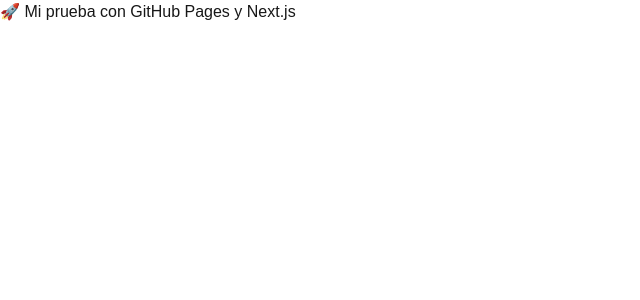
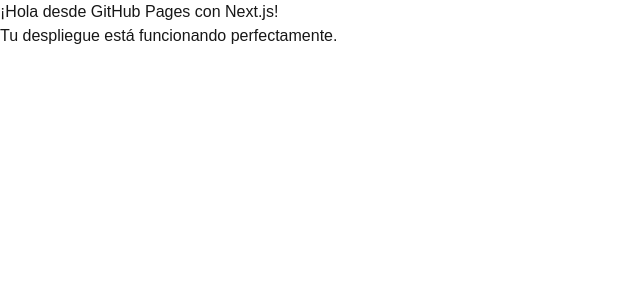
Before and after one commit to ElkinSanchez23/github-pages-test, a Next.js app: page / in a window 1280 px wide. Shown: the top 300 px of the page, without its empty margins (0-640 px from the left). Built offline with nearby package versions, Linux system fonts and the light colour scheme.

Commit message:
feat: update homepage content

```diff
--- a/package.json
+++ b/package.json
@@ -7,7 +7,7 @@
   "build": "next build",
   "start": "next start",
   "lint": "next lint",
-    "export": "next build && next export"
+  "deploy": "npm run export && git add out && git commit -m \"Deploy\" && git subtree push --prefix out origin gh-pages"
 },
   "dependencies": {
     "react": "19.1.0",
--- a/src/app/page.tsx
+++ b/src/app/page.tsx
@@ -1,7 +1,8 @@
 export default function Home() {
   return (
     <main>
-      <h1>🚀 Mi prueba con GitHub Pages y Next.js</h1>
+      <h1>¡Hola desde GitHub Pages con Next.js!</h1>
+      <p>Tu despliegue está funcionando perfectamente.</p>
     </main>
   );
 }
```
Also changed, not shown: 3 other files (tests, documents, lock files or other folders). Lines whose indentation alone changed are shown as unchanged.
